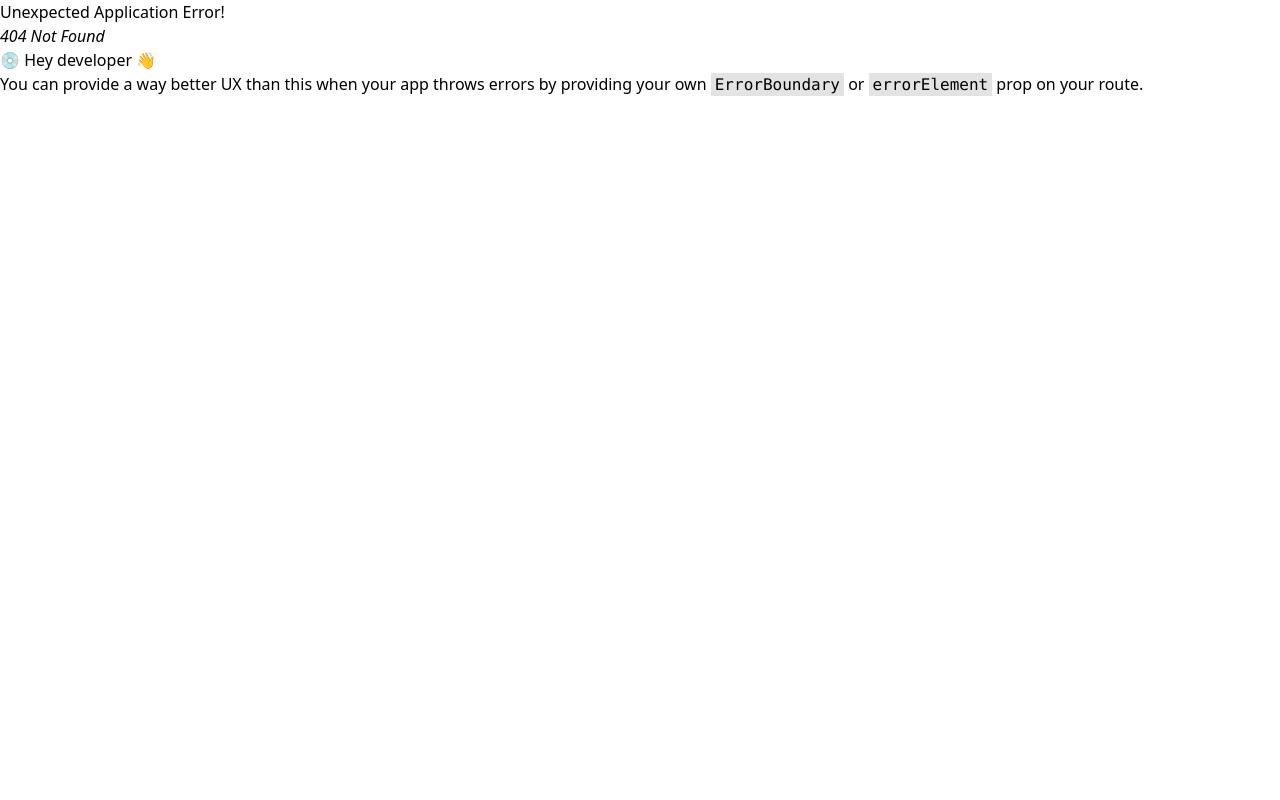
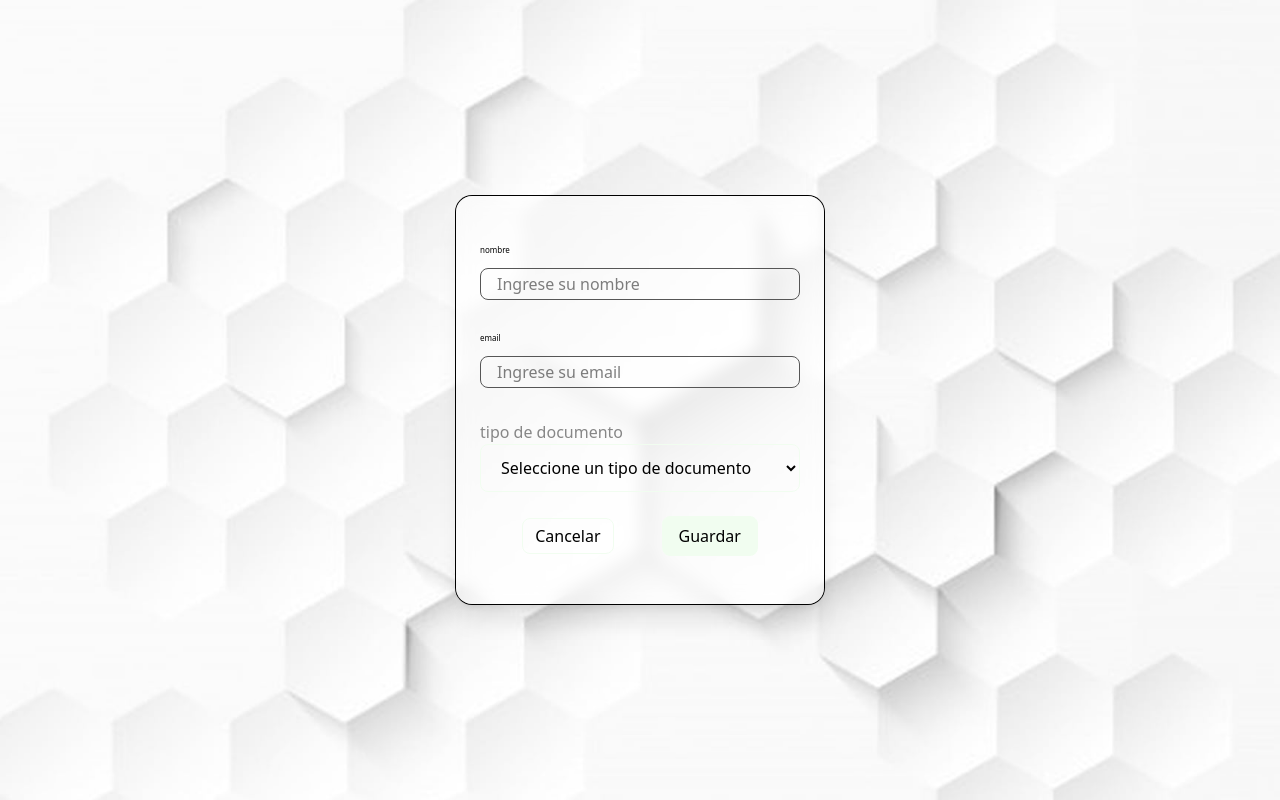
Before and after one commit to Fede01-code/actividades-react, a React (Vite) app: page /login in a window 1280 px wide. Before the commit this address had no page. Shown: the top 800 px of the page. Built offline with nearby package versions, Linux system fonts and the light colour scheme.

Commit message:
feat: se modifico el index y el navbar para que el perfil me lleve al auth y se le dieron estilos al auth

```diff
--- a/src/app/router/Index.jsx
+++ b/src/app/router/Index.jsx
@@ -1,4 +1,5 @@
 import MainLayout from "../../shared/layout/MainLayout";
+import AuthLayout from "../../shared/layout/AuthLayout";
 import HomePage from "../../features/home/pages/HomePages";
 import ProfilePage from "../../features/users/pages/ProfilePage";
 import { createBrowserRouter } from "react-router-dom"
@@ -6,11 +7,11 @@ import { createBrowserRouter } from "react-router-dom"
 const router = createBrowserRouter ([
     {
 
-        path: "/",
+
         element: <MainLayout/>,
         children: [
             {
-                index: true,
+                path: "/",
                 element: <HomePage/>
             },
             {
@@ -29,6 +30,23 @@ const router = createBrowserRouter ([
                 path: "perfil",
                 element: <ProfilePage/>
             }
+        ]
+    },
+    {
+        element: <AuthLayout/>,
+        children: [
+            {
+                path: "login",
+                element: <AuthLayout/>
+            },
+            {
+                path: "forgot-password",
+                element: <h1 className="p-4">recuperar contraseña</h1>
+            },
+            {
+                path: "reset-password",
+                element: <h1 className="p-4">Cambiar contraseña</h1>
+            },
     ]
 
 }
--- a/src/features/home/pages/HomePages.jsx
+++ b/src/features/home/pages/HomePages.jsx
@@ -12,7 +12,6 @@ export default function HomePage (){
                 }
             }
         >
-            <div className="absolute inset-0 bg-black/60"></div>
             <div className="relative z-10 text-center text-text-inverse">
                 <h1 className="text-h1 font-bold">
                     Bienvenido al SENA
--- a/src/features/users/components/UserForm.jsx
+++ b/src/features/users/components/UserForm.jsx
@@ -33,7 +33,17 @@ export default function UserForm(){
     return(
         <div>
             {/* Formulario para crear el usuario */}
-            <form >
+            <form className="
+            px-6 py-12
+            grid grid-cols-1 gap-6
+            bg-white/50
+            dark:bg-neutral-800/20
+            backdrop-blur-sm
+            shadow-xl
+            ring-1
+            rounded-xl
+            "
+            >
                 <Input
                     label="nombre"
                     placeholder="Ingrese su nombre"
--- a/src/shared/layout/AuthLayout.jsx
+++ b/src/shared/layout/AuthLayout.jsx
@@ -0,0 +1,28 @@
+import authBg from "@/assets/images/auth-background.jpg"
+import UserForm from "@/features/users/components/UserForm"
+import { Outlet} from "react-router-dom"
+
+
+export default function AuthLayout (){
+
+    return (
+        <div className="min-h-screen text-text-mute ">
+            <section
+                className="relative min-h-screen w-full flex items-center justify-center text-black"
+                style={
+                    {
+                        backgroundImage: `url(${authBg})`,
+                        backgroundSize: "cover",
+                        backgroundPosition: "center"
+                    }
+                }
+            >
+                <UserForm/>
+            </section>
+            {/* contenido externo que se inyecta */}
+            <main className="mx-auto">
+                <Outlet/>
+            </main>
+        </div>
+    )
+};
--- a/src/shared/layout/Navbar.jsx
+++ b/src/shared/layout/Navbar.jsx
@@ -83,11 +83,20 @@ const Navbar = ({variant = "solid"}) => {
 
 
               {isOpen && (
-                <div className="absolute right-0 mt-2 w-48 rounded-lg border bg-background shadow-lg">
+                // <div className="absolute right-0 mt-2 w-48 rounded-lg border bg-background shadow-lg">
+                  <div className="
+                    absolute right-0 mt-2 w-48
+                    bg-white
+                    dark:bg-neutral-800/90
+                    backdrop-blur-md
+                    shadow-xl
+                    ring-1
+                    rounded-xl
+                  ">
                   <ul className="py-2 text-sm">
                     <li>
                       <Link
-                        to="/perfil"
+                        to="/login"
                         className="block px-4 py-2 hover:bg-surface transition"
                         onClick={() => setIsOpen(false)}
                       >
```
Also changed, not shown: src/assets/images/auth-background.jpg (added).
